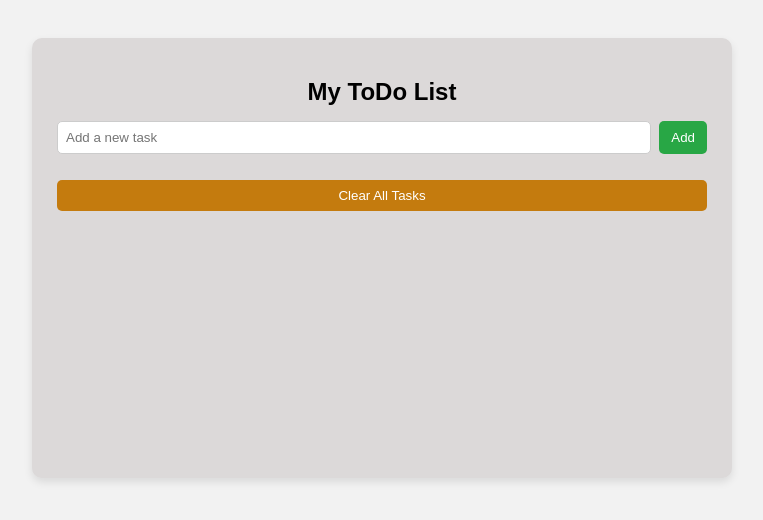
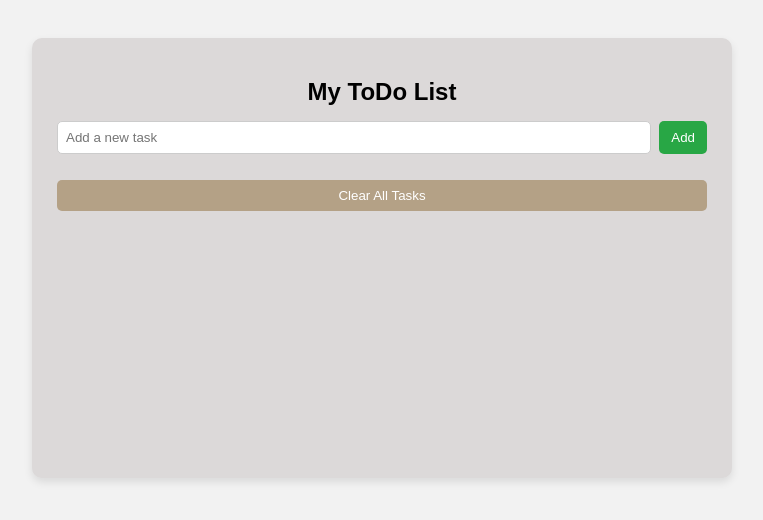
Before and after one commit to sakshigaidhani7/ToDo-App-html-css-javascript, a plain HTML site: page index.html in a window 1280 px wide. In both pictures the pointer is over the button "Clear All Tasks". Shown: the whole page, without its empty margins (258-1021 px from the left). Drawn offline with Linux system fonts and the light colour scheme.

Commit message:
index.html

```diff
--- a/index.html
+++ b/index.html
@@ -91,7 +91,7 @@
       cursor: pointer;
     }
     .clear-btn:hover {
-      background-color: #c47b0e;
+      background-color: #b4a186;
     }
   </style>
 </head>
```
